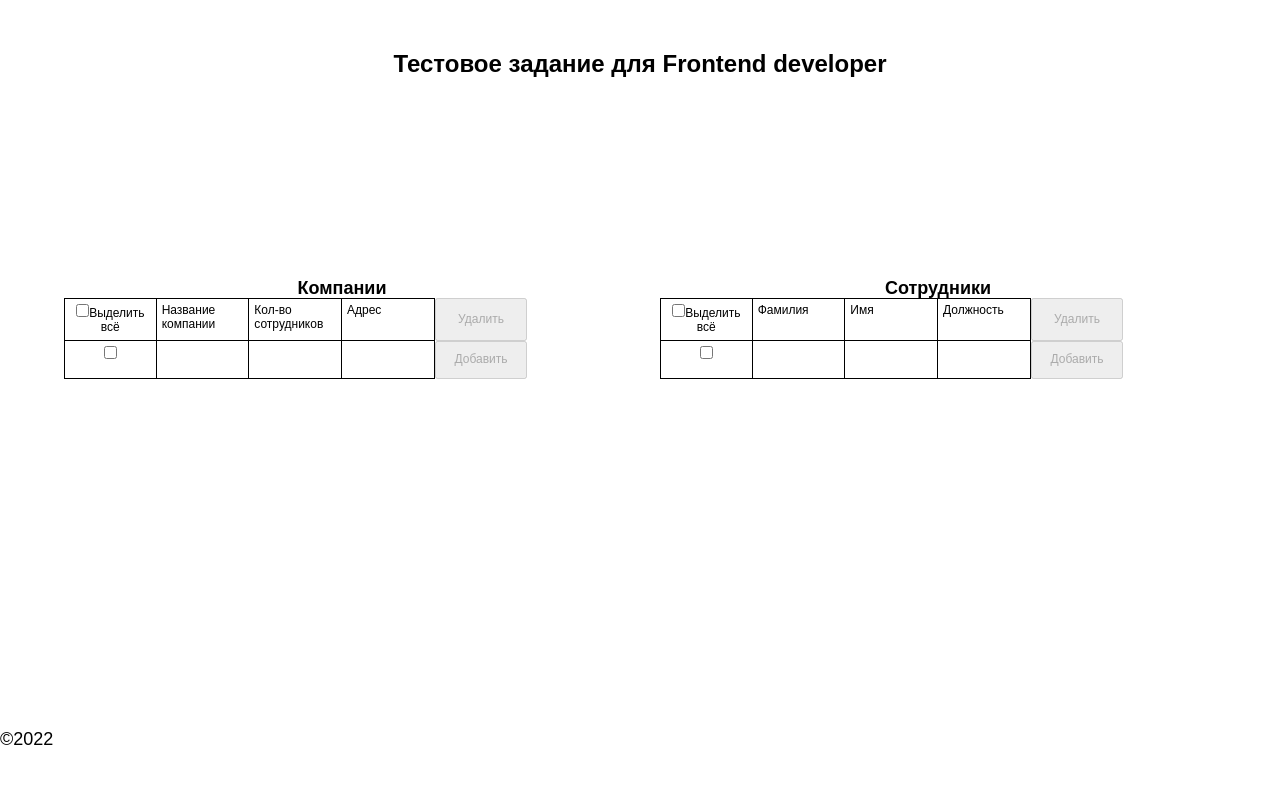
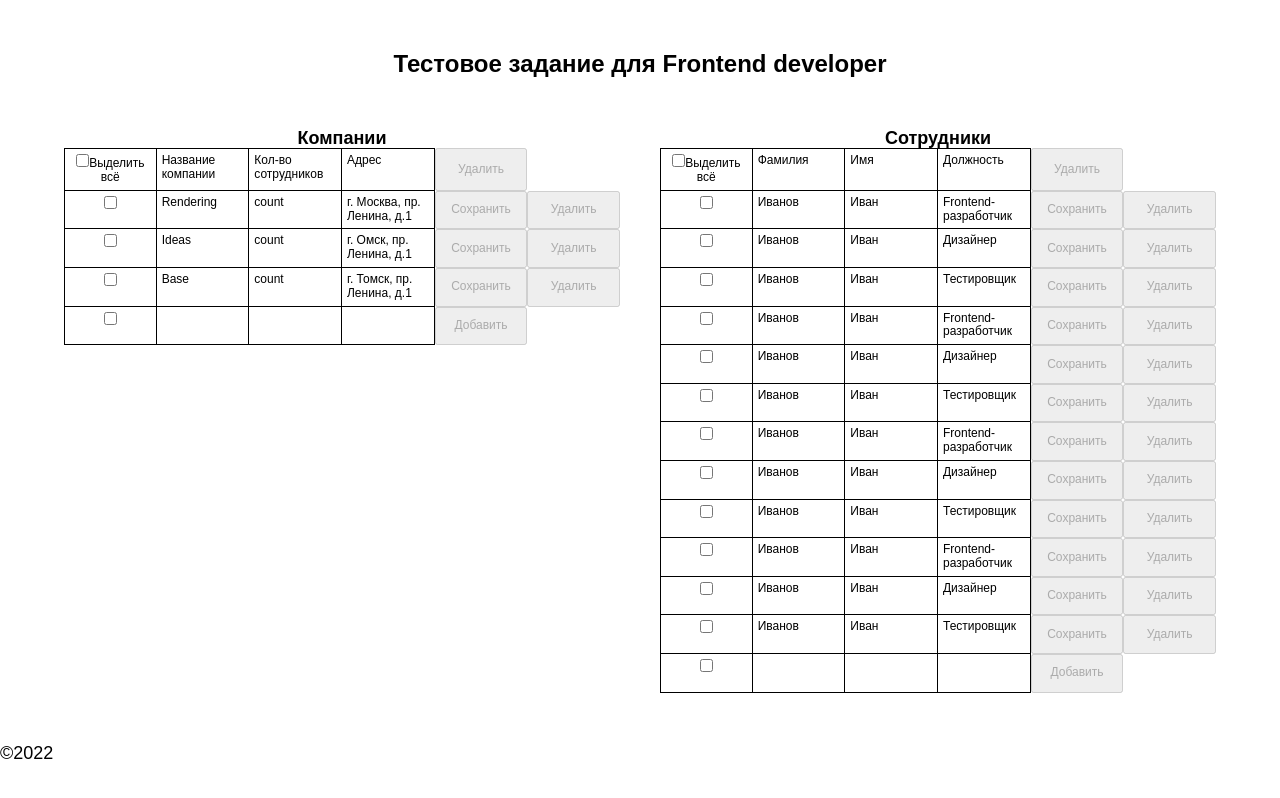
Before and after one commit to IVKrylova/list-of-companies, a React (Create React App) app: page / in a window 1280 px wide. Shown: the top 798 px of the page. Built offline with nearby package versions, Linux system fonts and the light colour scheme; data requests are answered from the project's data file.

Commit message:
feat: render tables

```diff
--- a/src/components/Main/Main.js
+++ b/src/components/Main/Main.js
@@ -1,7 +1,12 @@
+import { useSelector } from 'react-redux';
 import Table from '../Table/Table';
 import './Main.css';
 
 const Main = _ => {
+  // получаем данные из store
+  const companies = useSelector(store => store.companies.companies);
+  const coworkers = useSelector(store => store.coworkers.coworkers);
+
   return (
     <main className='content'>
       <Table
@@ -10,6 +15,7 @@ const Main = _ => {
         secondColumn='Название компании'
         thirdColumn='Кол-во сотрудников'
         fourthColumn='Адрес'
+        companies={companies}
       />
       <Table
         title='Сотрудники'
@@ -17,6 +23,7 @@ const Main = _ => {
         secondColumn='Фамилия'
         thirdColumn='Имя'
         fourthColumn='Должность'
+        coworkers={coworkers}
       />
     </main>
   );
--- a/src/components/Row/Row.js
+++ b/src/components/Row/Row.js
@@ -10,14 +10,23 @@ const Row = props => {
         <input type='checkbox' id={`${props.formName}-checkbox`} name={`${props.formName}-checkbox`} />
         {props.labelText ? props.labelText : ''}
       </label>
-      <textarea className={`${cellClassName} row__cell_textarea`} readOnly={props.editingSecondCell}>
-        {props.secondCell}
+      <textarea
+        className={`${cellClassName} row__cell_textarea`}
+        readOnly={props.editingSecondCell}
+        defaultValue={props.secondCell}
+      >
       </textarea>
-      <textarea className={`${cellClassName} row__cell_textarea`} readOnly={props.editingThirdCell}>
-        {props.thirdCell}
+      <textarea
+        className={`${cellClassName} row__cell_textarea`}
+        readOnly={props.editingThirdCell}
+        defaultValue={props.thirdCell}
+      >
       </textarea>
-      <textarea className={`${cellClassName} row__cell_textarea`} readOnly={props.editingFourthCell}>
-        {props.fourthCell}
+      <textarea
+        className={`${cellClassName} row__cell_textarea`}
+        readOnly={props.editingFourthCell}
+        defaultValue={props.fourthCell}
+      >
       </textarea>
       <Button
         disabled={true}
--- a/src/components/Table/Table.js
+++ b/src/components/Table/Table.js
@@ -21,6 +21,44 @@ const Table = props => {
         isHiddenButtonAdd={true}
       />
       {/* Данные таблицы */}
+      {props.companies &&
+        props.companies.map(companie => {
+          return (
+            <Row
+              key={companie.id}
+              formName={companie.name}
+              editingSecondCell={true}
+              secondCell={companie.name}
+              editingThirdCell={false}
+              thirdCell='count'
+              editingFourthCell={true}
+              fourthCell={companie.address}
+              isHiddenButtonSave={false}
+              isHiddenButtonDelete={false}
+              isHiddenButtonAdd={true}
+            />
+          )
+        })
+      }
+      {props.coworkers &&
+        props.coworkers.map(coworker => {
+          return (
+            <Row
+              key={coworker.id}
+              formName={coworker.lastname}
+              editingSecondCell={true}
+              secondCell={coworker.lastname}
+              editingThirdCell={true}
+              thirdCell={coworker.name}
+              editingFourthCell={true}
+              fourthCell={coworker.position}
+              isHiddenButtonSave={false}
+              isHiddenButtonDelete={false}
+              isHiddenButtonAdd={true}
+            />
+          )
+        })
+      }
       {/* Строка для добавления данных */}
       <Row
         formName={`add-${props.tableName}`}
```
